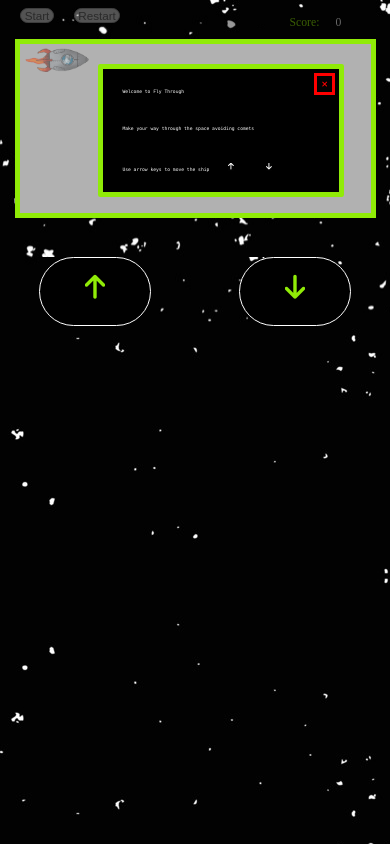
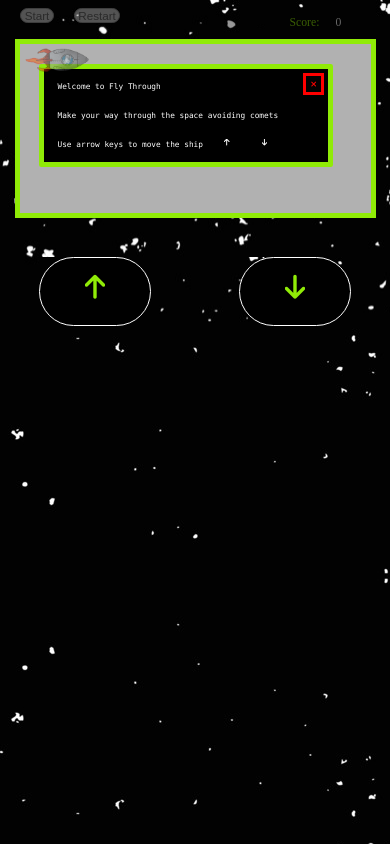
Before and after one commit to seth2k2/Fly-Through-Game, a plain HTML site: page index.html in a window 390 px wide. Drawn offline with Linux system fonts and the light colour scheme.

Commit message:
style.css

```diff
--- a/style.css
+++ b/style.css
@@ -115,7 +115,7 @@ img{
 background-color: black;
 background-image:none;
 position: absolute;
-left: 25vw;
+left: 15vw;
 top: 10vh;
 border: solid rgb(144, 235, 7) 5px;
 display: flex;
@@ -124,18 +124,19 @@ padding: 1vw;
 border-radius: 0.6vw;
 color:white;
 font-family: "Lucida Console", "Courier New", monospace;
-font-size:1.2vw;
+font-size:2vw;
 }
+
+#display_message p{
+    background-image:none;
+    padding: 1rem;
+}
+
 
 #arrow1,#arrow2{
     font-size: 2vw;
     margin-left: 1rem;
     margin-right: 1rem;
-}
-
-#display_message p{
-    background-image:none;
-    padding: 1rem;
 }
 
 #controls{
@@ -227,7 +228,6 @@ button[disabled],button:disabled:hover{
   }
 
   @media only screen and (max-width: 800px) {
-
     #play_area{
         height:40vh;
     }
@@ -260,6 +260,13 @@ button[disabled],button:disabled:hover{
   }
 
   @media only screen and (max-width: 700px) {
+    #display_message{
+        margin-left: -10vw;
+        }
+
+        #display_message p{
+            padding: 0.8rem;
+        }
     .buttn{
         border-radius:0.5rem;
         padding-left: 0.2rem;
@@ -295,7 +302,13 @@ button[disabled],button:disabled:hover{
   }
 
   @media only screen and (max-width: 500px) {
+    #display_message{
+    margin-left: -10vw;
+    }
 
+    #display_message p{
+        padding: 0.6rem;
+    }
     #play_area{
         height:20vh;
     }
@@ -316,6 +329,16 @@ button[disabled],button:disabled:hover{
   }
 
   @media only screen and (max-width: 400px) {
+    #display_message{
+        margin-left: -15vw;
+        }
+
+        #display_message p{
+            padding: 0.6rem;
+        }
+        #play_area{
+            height:20vh;
+        }
     #play_area{
         height:20vh;
     }
```
